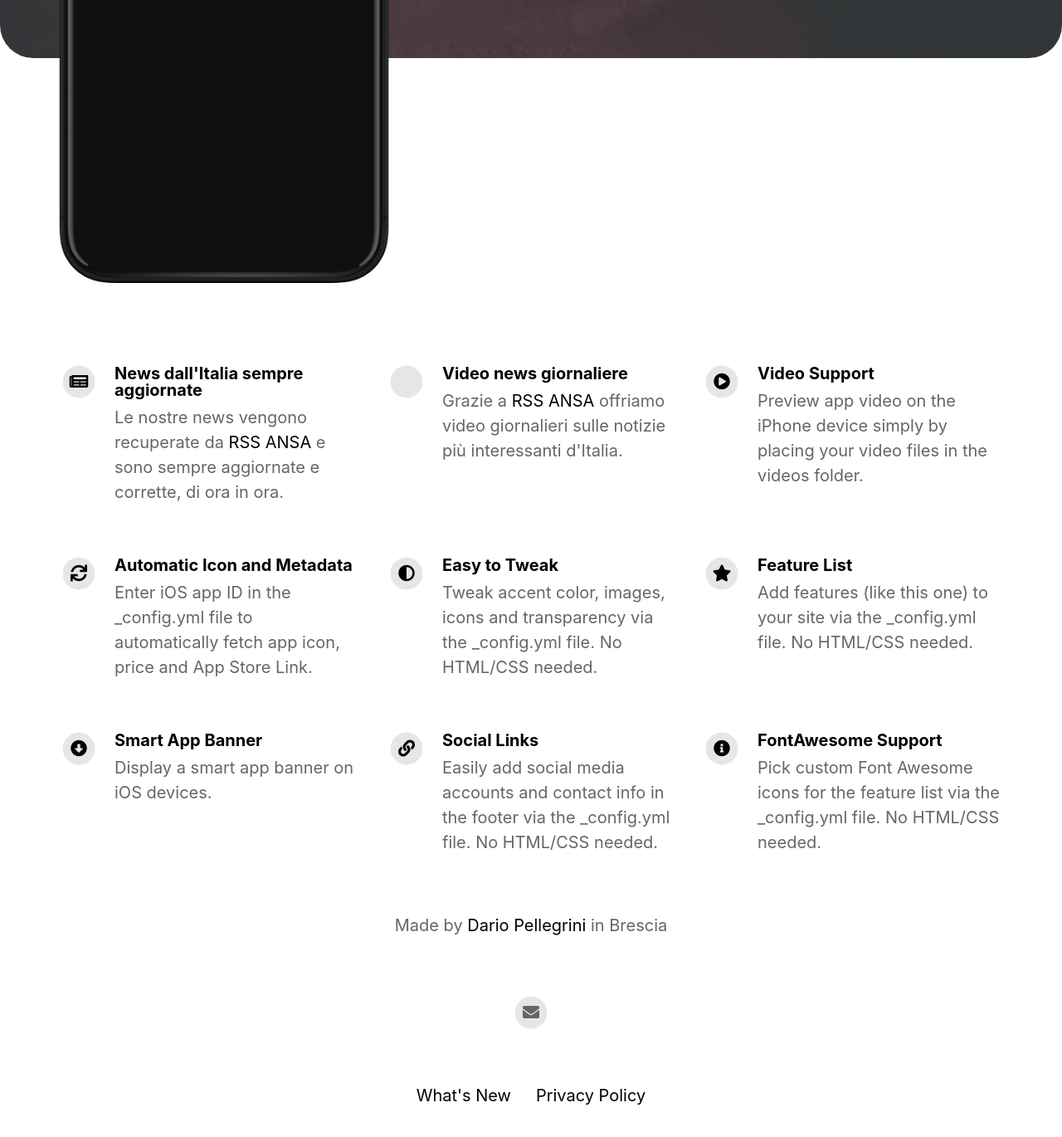
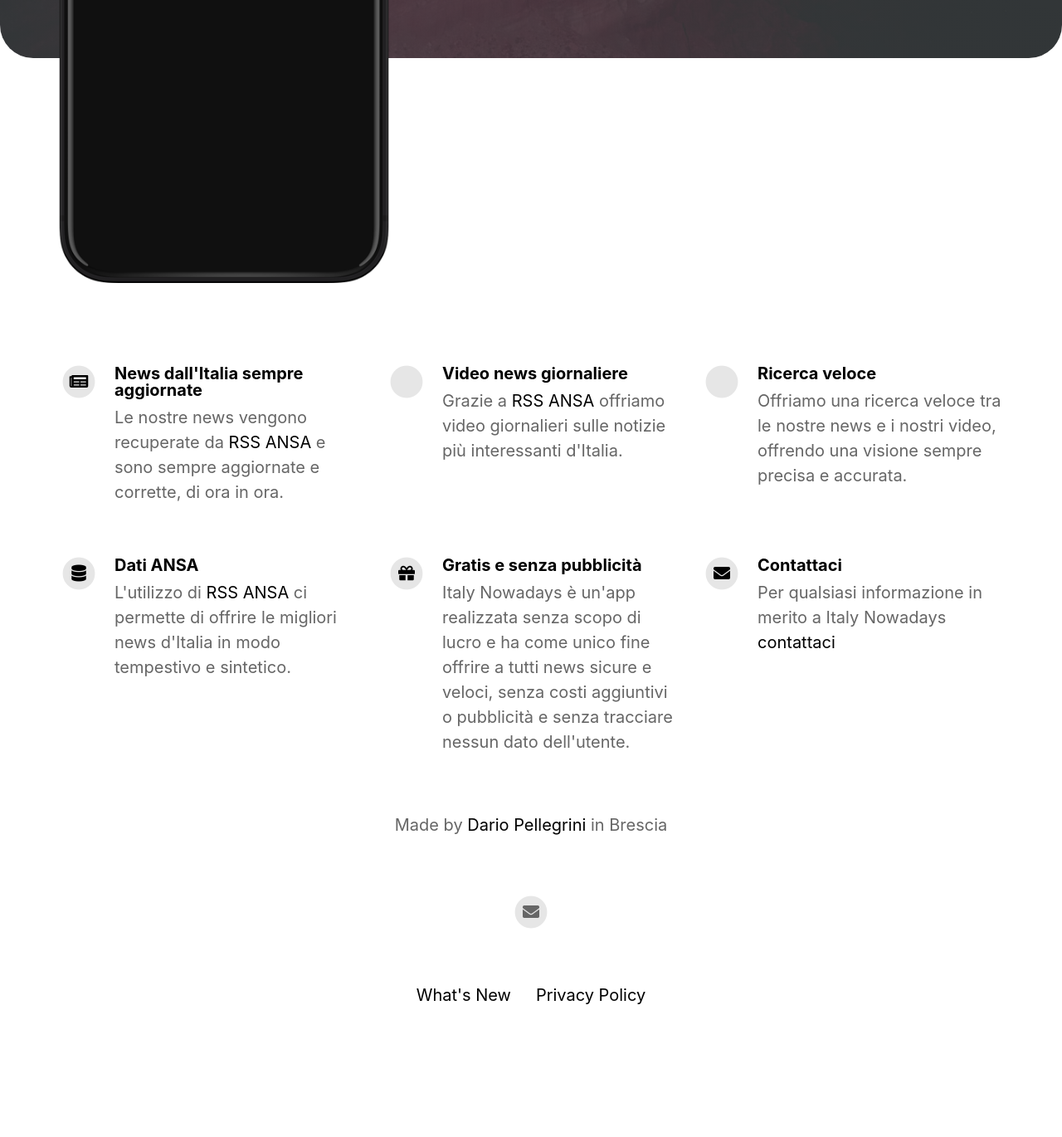
Before and after one commit to dariopellegrini/italynowadays, a Jekyll site: the page built from index.html, in a window 1280 px wide and 1400 px high, scrolled down 644 px. Shown: the top 1370 px of the window at 83% size. Built offline with Jekyll 4.4.1, drawn with Linux system fonts in a browser that asks for light colours; nearby versions of some CDN libraries; after the commit the page ends 1923 px from its top, so only the background shows below that.

Commit message:
Update _config.yml

```diff
--- a/_config.yml
+++ b/_config.yml
@@ -43,38 +43,21 @@ features                                  :
     description                           : Grazie a <a href="https://www.ansa.it/sito/static/ansa_rss.html">RSS ANSA</a> offriamo video giornalieri sulle notizie più interessanti d'Italia.
     fontawesome_icon_name                 : circle-play
 
-  - title                                 : Video Support
-    description                           : Preview app video on the iPhone device simply by placing your video files in the videos folder.
-    fontawesome_icon_name                 : play-circle
+  - title                                 : Ricerca veloce
+    description                           : Offriamo una ricerca veloce tra le nostre news e i nostri video, offrendo una visione sempre precisa e accurata.
+    fontawesome_icon_name                 : magnifying-glass
 
-  - title                                 : Automatic Icon and Metadata
-    description                           : Enter iOS app ID in the _config.yml file to automatically fetch app icon, price and App Store Link.
-    fontawesome_icon_name                 : sync
+  - title                                 : Dati ANSA
+    description                           : L'utilizzo di <a href="https://www.ansa.it/sito/static/ansa_rss.html">RSS ANSA</a> ci permette di offrire le migliori news d'Italia in modo tempestivo e sintetico.
+    fontawesome_icon_name                 : database
 
-  - title                                 : Easy to Tweak
-    description                           : Tweak accent color, images, icons and transparency via the _config.yml file. No HTML/CSS needed.
-    fontawesome_icon_name                 : adjust
+  - title                                 : Gratis e senza pubblicità
+    description                           : Italy Nowadays è un'app realizzata senza scopo di lucro e ha come unico fine offrire a tutti news sicure e veloci, senza costi aggiuntivi o pubblicità e senza tracciare nessun dato dell'utente.
+    fontawesome_icon_name                 : gift
 
-  - title                                 : Feature List
-    description                           : Add features (like this one) to your site via the _config.yml file. No HTML/CSS needed.
-    fontawesome_icon_name                 : star
-
-  - title                                 : Smart App Banner
-    description                           : Display a smart app banner on iOS devices.
-    fontawesome_icon_name                 : arrow-alt-circle-down
-
-  - title                                 : Social Links
-    description                           : Easily add social media accounts and contact info in the footer via the _config.yml file. No HTML/CSS needed.
-    fontawesome_icon_name                 : link
-
-  - title                                 : FontAwesome Support
-    description                           : Pick custom Font Awesome icons for the feature list via the _config.yml file. No HTML/CSS needed.
-    fontawesome_icon_name                 : info-circle
-
-  - title                                 : # New Feature Title
-    description                           : # New Feature Description
-    fontawesome_icon_name                 : # Enter Font Awesome icon name (e.g. star). Find icons on fontawesome.com/icons.
-
+  - title                                 : Contattaci
+    description                           : Per qualsiasi informazione in merito a Italy Nowadays <a href="mailto:info@dariopellegrini.com">contattaci</a>
+    fontawesome_icon_name                 : envelope
 
 
 # Theme Settings
```
